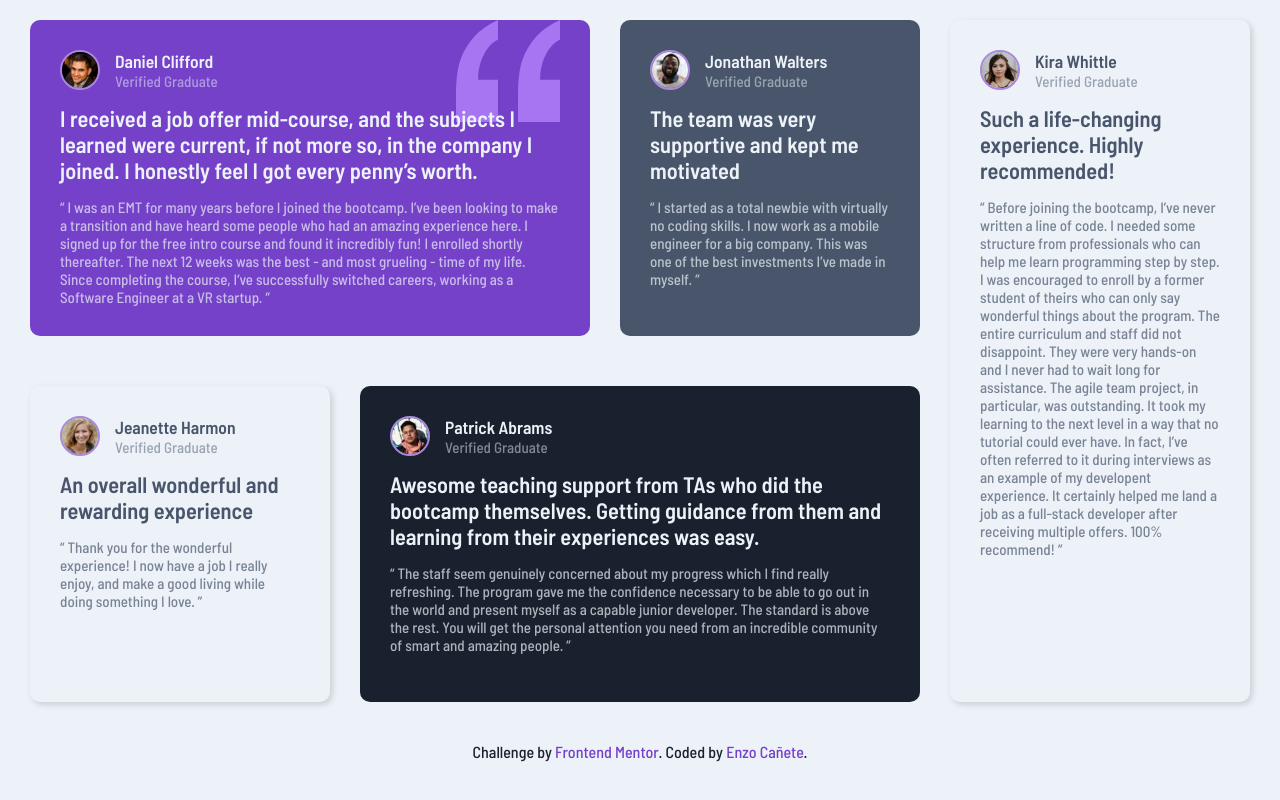
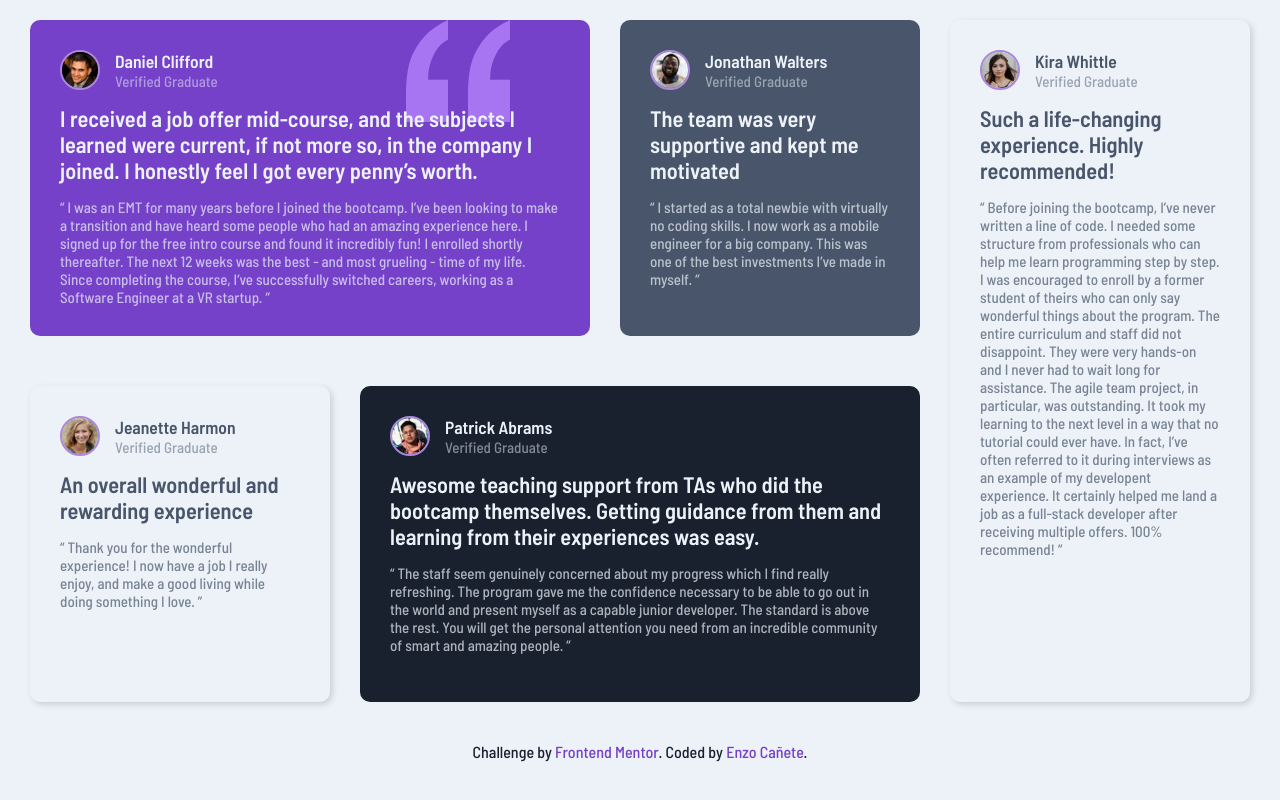
Before and after one commit to EnzoDev10/testimonial-grid, a plain HTML site: page index.html in a window 1280 px wide. Drawn offline with Linux system fonts and the light colour scheme.

Commit message:
Fixed an error

```diff
--- a/styles.less
+++ b/styles.less
@@ -129,6 +129,7 @@ body {
 
 			.card__bg_purple {
 				grid-column: 1 / 3;
+				background-position: top 0 right 80px;
 			}
 
 			:nth-child(3) {
```
Also changed, not shown: styles.css.
